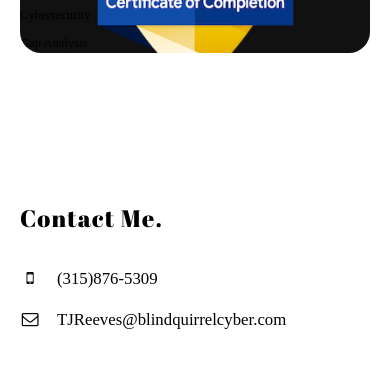
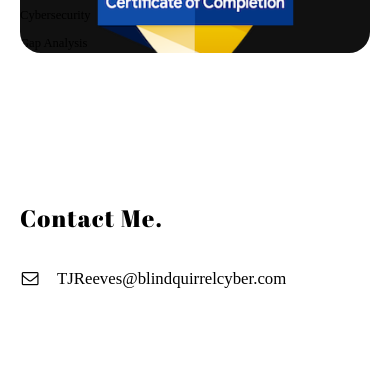
Before and after one commit to 2thlesss/BSCResumeWebPage, a plain HTML site: page index.html in a window 390 px wide. Shown: the part 2921-3309 px from the top of the page. Drawn offline with Linux system fonts and the light colour scheme; a web font is replaced by a local one.

Commit message:
removed phone number

```diff
--- a/index.html
+++ b/index.html
@@ -342,7 +342,7 @@
                     <!-- CONTACT LIST -->
                     <ul class="contact-list">
 
-                        <li class="scroll-animated-from-right"><i class="fa fa-mobile" aria-hidden="true"></i>(315)876-5309</li>
+
                         <li class="scroll-animated-from-right"><i class="fa fa-envelope-o" aria-hidden="true"></i>TJReeves@blindquirrelcyber.com</li>
 
                     </ul>
```
